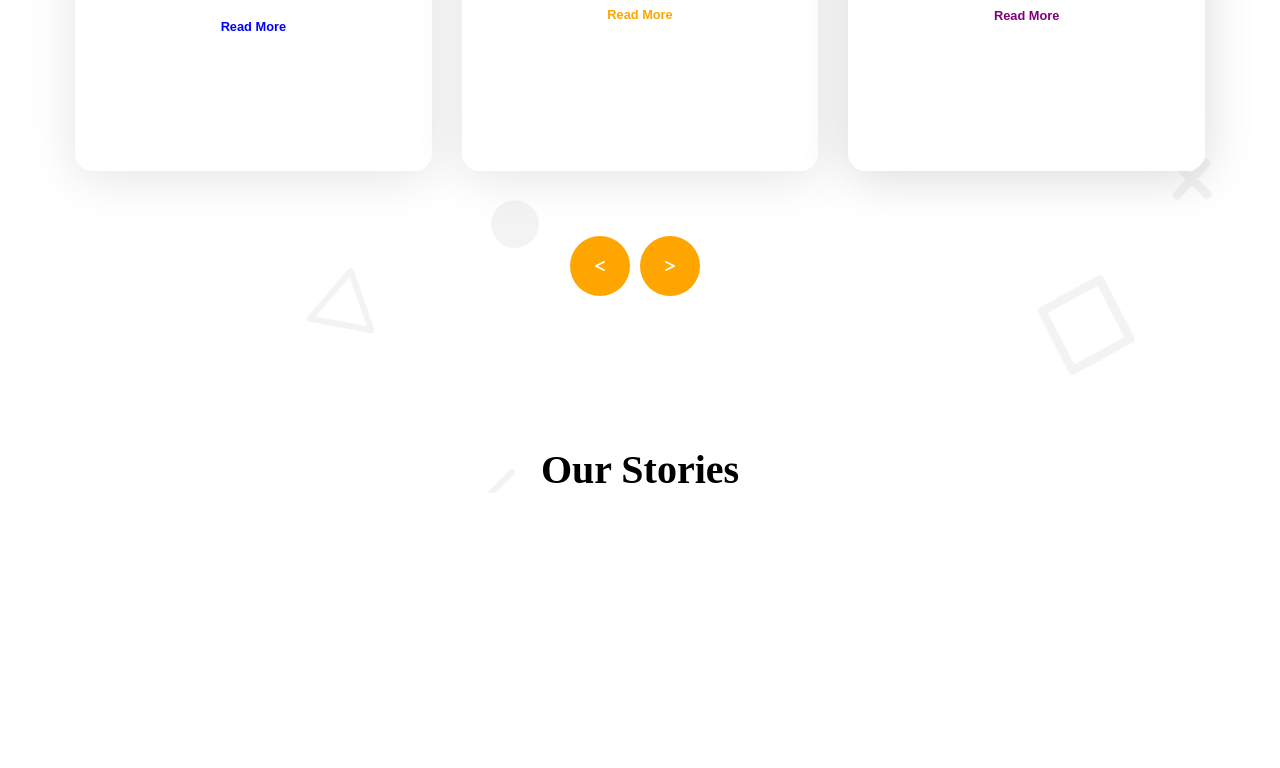
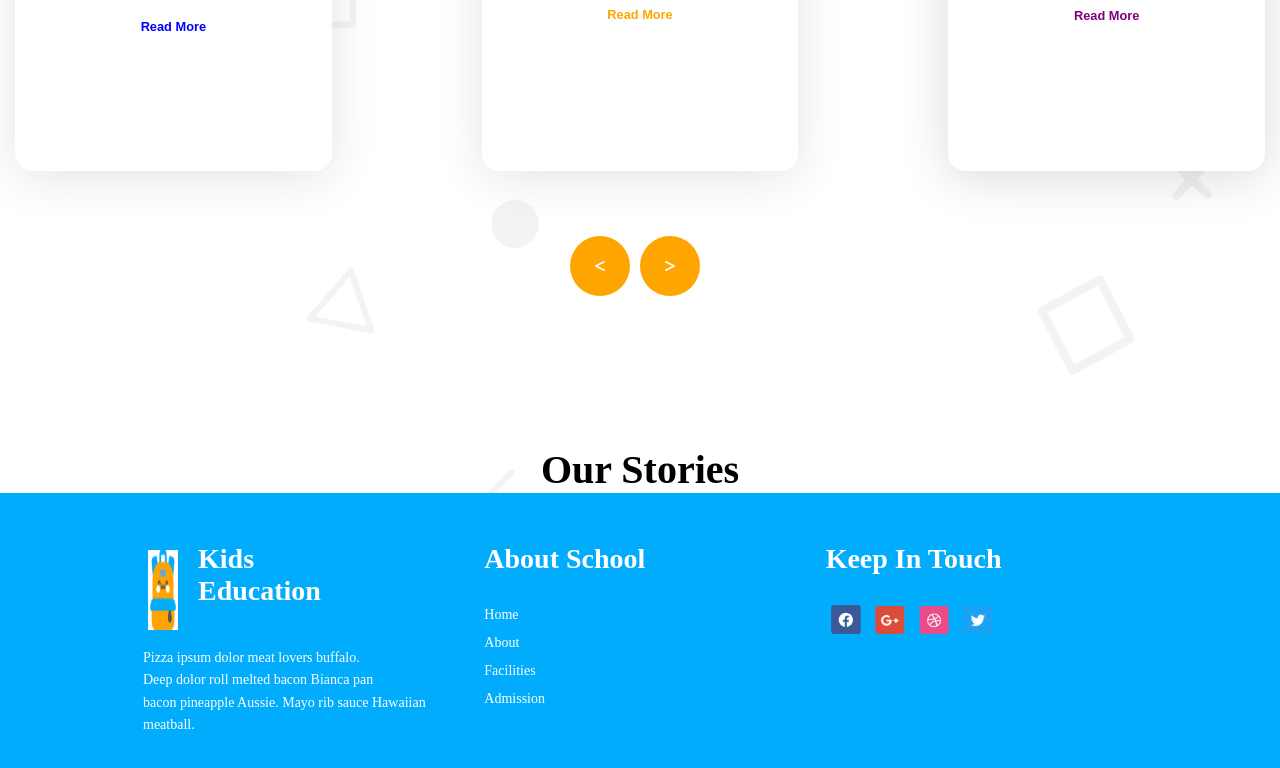
Before and after one commit to mhemon10/Assignment-2, a plain HTML site: page index.html in a window 1280 px wide. Shown: the part 1234-2002 px from the top of the page. Before the commit the page ends 1727 px from the top, so only its background shows below. Drawn offline with Linux system fonts and the light colour scheme.

Commit message:
my fourth commit

```diff
--- a/index.html
+++ b/index.html
@@ -4,7 +4,7 @@
 <head>
     <meta charset="UTF-8">
     <meta name="viewport" content="width=device-width, initial-scale=1.0">
-    <title>School</title>
+    <title>Kids Education</title>
     <link rel="stylesheet" href="https://cdnjs.cloudflare.com/ajax/libs/font-awesome/6.7.2/css/all.min.css"
         integrity="sha512-Evv84Mr4kqVGRNSgIGL/F/aIDqQb7xQ2vcrdIwxfjThSH8CSR7PBEakCr51Ck+w+/U6swU2Im1vVX0SVk9ABhg=="
         crossorigin="anonymous" referrerpolicy="no-referrer" />
@@ -107,8 +107,42 @@
     </main>
 
     <footer>
+        <div class="foot-container">
+            <!-- Logo and Description -->
+            <div class="footer-content">
+                <div class="footer-logo-container">
+                    <img src="assets/logo.png" class="foot-logo" alt="Logo">
+                    <h3 class="footer-h">Kids <br> Education</h3>
+                </div>
+                <div class="footer-p">
+                    <p>Pizza ipsum dolor meat lovers buffalo. <br>
+                        Deep dolor roll melted bacon Bianca pan <br>
+                        bacon pineapple Aussie. Mayo rib sauce Hawaiian meatball.</p>
+                </div>
+            </div>
 
+            <!-- About Links -->
+            <div class="footer-content">
+                <h3 class="footer-h hhh">About School</h3>
+                <ul class="list">
+                    <li><a href="">Home</a></li>
+                    <li><a href="">About</a></li>
+                    <li><a href="">Facilities</a></li>
+                    <li><a href="">Admission</a></li>
+                </ul>
+            </div>
+
+            <!-- Social Media Icons -->
+            <div class="footer-content">
+                <h3 class="footer-h">Keep In Touch</h3>
+                <img src="assets/fb.png" alt="Facebook">
+                <img src="assets/google+.png" alt="Google+">
+                <img src="assets/dribble.png" alt="Dribble">
+                <img src="assets/twitter.png" alt="Twitter">
+            </div>
+        </div>
     </footer>
+
 
 </body>
 
--- a/style.css
+++ b/style.css
@@ -206,12 +206,13 @@ main{
 }
 
 .sta-conte{
-    max-width: 1160px;
+    max-width: 1440px;
     margin: 0 auto;
     display: flex;
     justify-content: center;
     margin-top: 50px;
     margin-bottom: 50px;
+    gap: 120px;
 }
 .sta-title{
     font-weight: bold;
@@ -277,6 +278,88 @@ main{
     margin: 0 auto;
     text-align: center;
 }
+/* Footer decoration */
+footer {
+    max-width: 100%;
+    height: 400px; /* Full width */
+    background-color: #01ACFD; /* Blue background */
+    color: white;
+    padding: 50px 0; /* Top and bottom padding */
+}
+
+.foot-container {
+    width: 80%; /* Responsive width */
+    margin: 0 auto; /* Center the container */
+    display: flex;
+    justify-content: space-between; /* Equal spacing between sections */
+    align-items: flex-start; /* Align items to the top */
+}
+
+.footer-content {
+    flex: 1;
+    margin: 0 15px;
+}
+
+.footer-logo-container {
+    display: flex;
+    align-items: center; /* Vertically align logo and heading */
+    gap: 15px; /* Add space between logo and heading */
+}
+
+.foot-logo {
+    width: 60px;
+    height:80px;
+    background-color: white; /* Adjust size for the logo */
+}
+
+.footer-h {
+    font-size: 28px; /* Size for the heading */
+    font-weight: bold;
+    margin-bottom: 30px;
+}
+
+
+.footer-p p {
+    font-size: 14px;
+    line-height: 1.6;
+    margin: 10px 0 0; /* Add spacing after heading */
+}
+
+.list {
+    list-style: none;
+    padding: 0;
+    margin: 0;
+    text-align:start; /* Center align links */
+}
+
+.list li {
+    margin-bottom: 10px;
+}
+
+.list li a {
+    color: white;
+    text-decoration: none;
+    font-size: 14px;
+}
+
+.list li a:hover {
+    text-decoration: underline; /* Add underline effect */
+}
+
+.footer-content img {
+    width: 30px;
+    margin: 0 5px;
+    cursor: pointer;
+}
+
+.footer-content img:hover {
+    transform: scale(1.1); /* Zoom effect on hover */
+    transition: 0.3s ease;
+}
+
+
+
+
 /* Responsive Styles */
 @media screen and (max-width: 768px) {
     .nav {
@@ -351,20 +434,44 @@ main{
     .btn-sta-1,
     .btn-sta-2,
     .btn-sta-3 {
-        font-size: 0.85rem; /* Reduce button text size */
-        width: 100%;        /* Make buttons full-width */
+        font-size: 0.85rem;
+        width: 100%;
         text-align: center;
     }
 
     .btn-con {
-        justify-content: center; /* Center align the navigation buttons */
-        gap: 10px; /* Add spacing between buttons */
+        /* justify-content: center;
+        gap: 10px;  */
+        display: none;
     }
 
     .btn-arr-2 {
-        width: 50px;   /* Smaller buttons for navigation */
+        /* width: 50px;
         height: 50px;
         font-size: 1.5rem;
-        margin-right: 5px;
+        margin-right: 5px; */
+        display: none;
     }
+
+    .footer-h {
+        font-size: 22px; /* Reduce heading size for smaller screens */
+    }
+
+    .foot-logo {
+        width: 50px; /* Reduce logo size */
+    }
+
+    .footer-p p {
+        font-size: 12px; /* Reduce paragraph font size */
+    }
+
+    .footer-content img {
+        width: 25px; /* Reduce icon size */
+    }
+
+
+
+
+
+
 }
```
